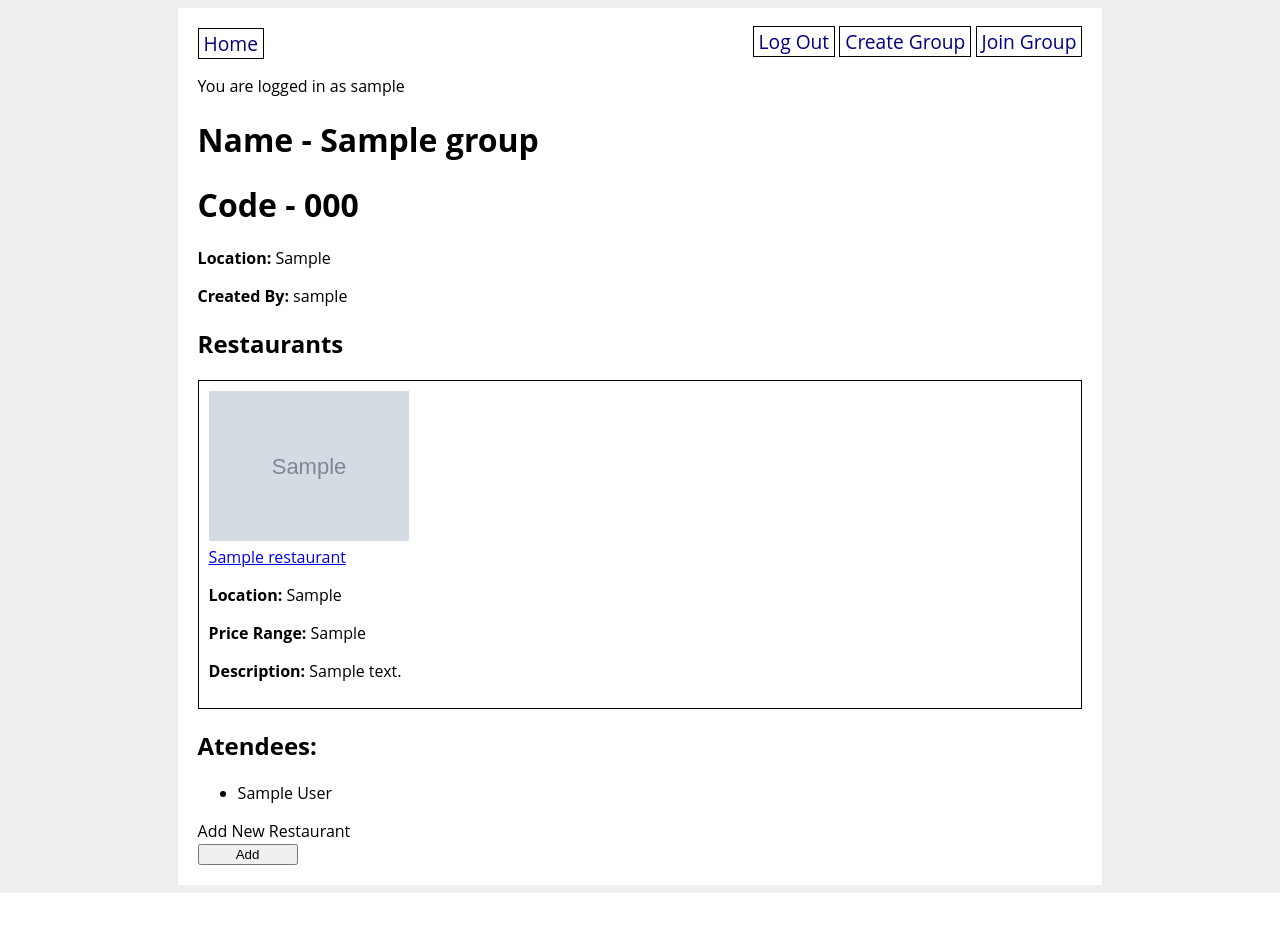
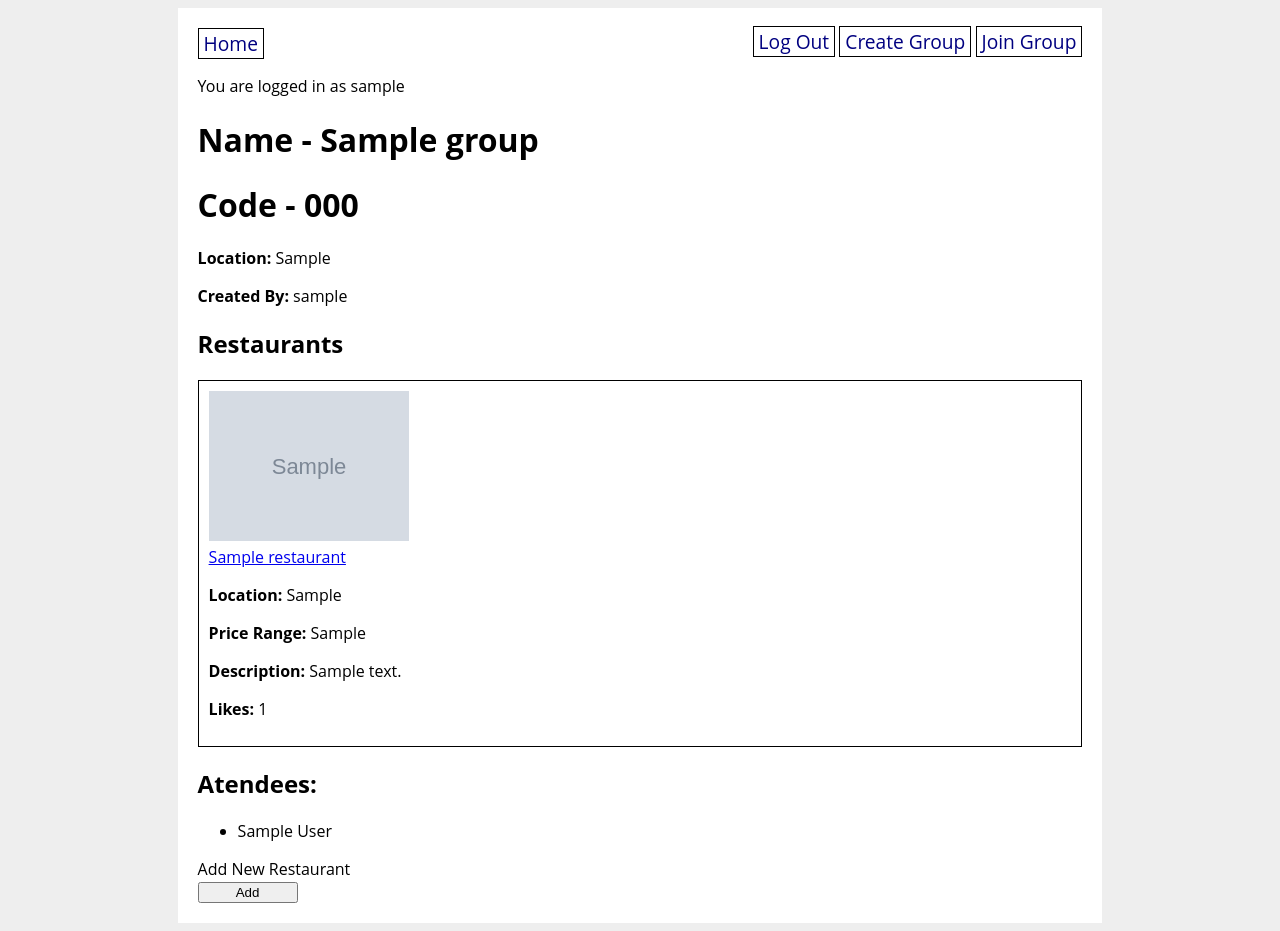
Before and after one commit to fibeep/Group-Eat, a Flask app: page /group/1 in a window 1280 px wide. Before the commit the page ends 893 px from the top, so only its background shows below. Run offline with Flask 2, Linux system fonts and the light colour scheme; a user stored in the database is signed in; tables that the repository leaves empty hold one stand-in row (values such as "Sample post"); grey boxes marked "Sample" are stand-in pictures.

Commit message:
frontend fixes

```diff
--- a/app/models.py
+++ b/app/models.py
@@ -32,7 +32,7 @@ class User(UserMixin, db.Model):
 
 class Group(db.Model):
     id = db.Column(db.Integer, primary_key=True)
-    #TODO:
+    #:
     created_by_id = db.Column(db.Integer, db.ForeignKey('user.id'))
     created_by = db.relationship('User')
     name = db.Column(db.String(80), nullable=False)
@@ -45,7 +45,7 @@ class Group(db.Model):
 
 class Restaurant(db.Model):
     id = db.Column(db.Integer, primary_key=True)
-    #TODO:
+    #:
     name = db.Column(db.String(80), nullable=False)
     created_by_id = db.Column(db.Integer, db.ForeignKey('user.id'))
     created_by = db.relationship('User')
--- a/app/templates/group.html
+++ b/app/templates/group.html
@@ -17,6 +17,7 @@
     <p><strong>Location:</strong> {{ restaurant.location }}</p>
     <p><strong>Price Range:</strong> {{ restaurant.price_range }}</p>
     <p><strong>Description:</strong> {{ restaurant.description }}</p>
+    <p><strong>Likes:</strong> {{ restaurant.liked_by | length }}</p>
 </div>
 {% endfor %}
 <h2>Atendees:</h2>
--- a/app/templates/profile.html
+++ b/app/templates/profile.html
@@ -7,6 +7,8 @@
     <a href="/group/{{ group.id }}">{{ group.name }}</a> -
 
     <p><strong>Address:</strong> {{ group.location }}</p>
+    <br>
+    <p><strong>Attendees:</strong> {{ group.atendees | length }}</p>
 </div>
 {% endfor %}
 
```
Also changed, not shown: app/database.db.
